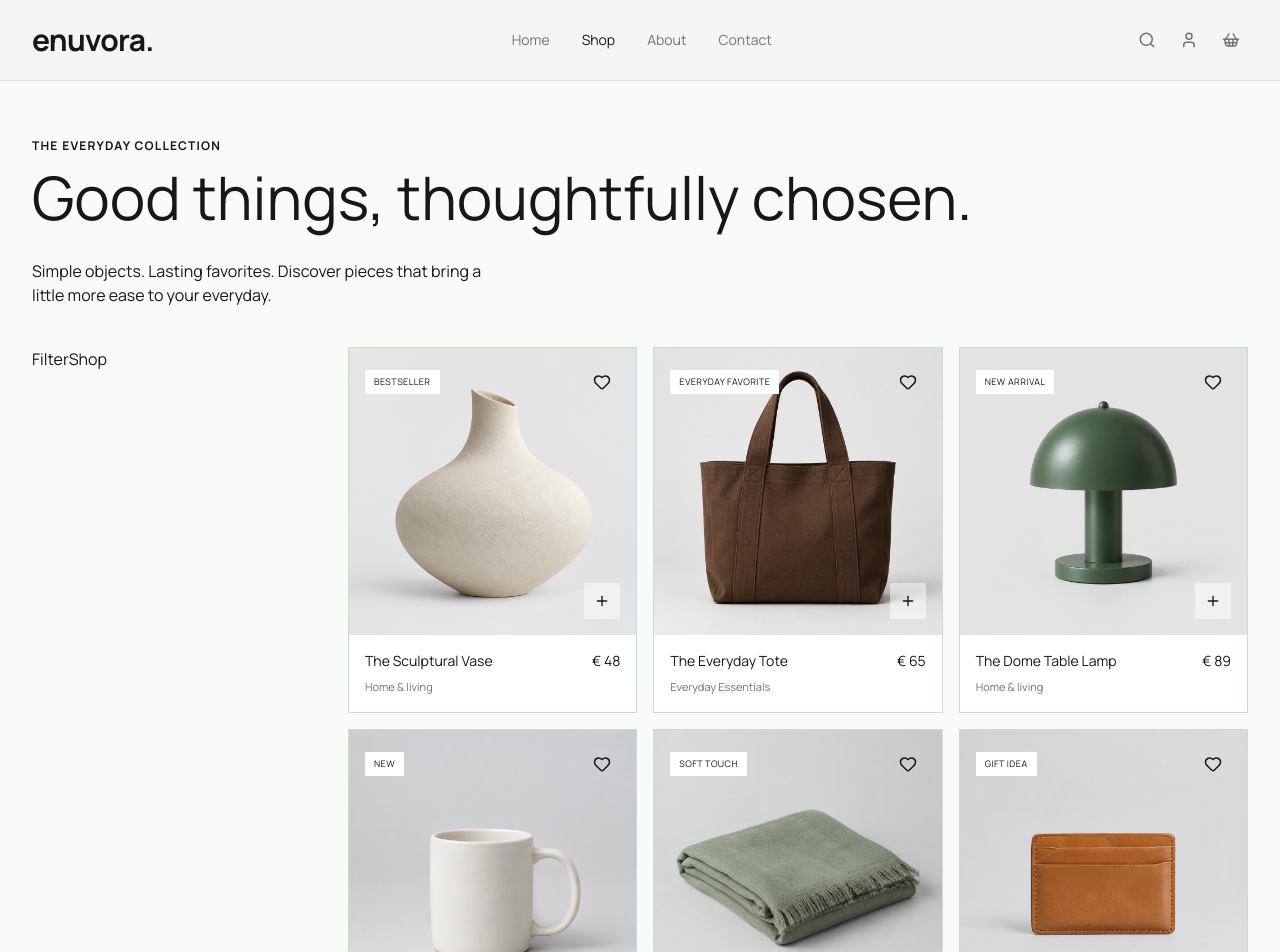
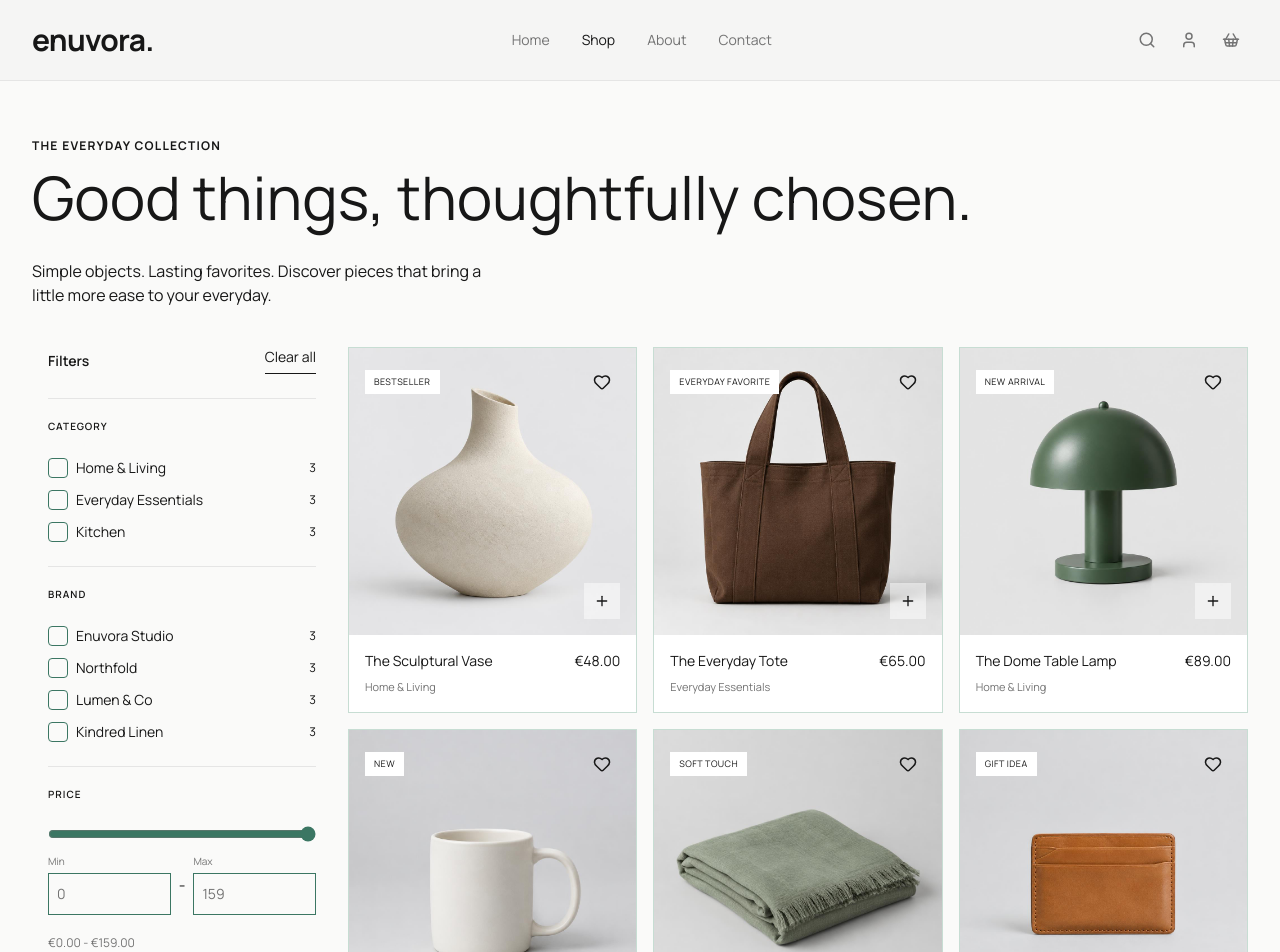
Before and after one commit to franek86/enuvora, a Next.js app: page /shop in a window 1280 px wide. Shown: the top 952 px of the page. Built offline with nearby package versions, Linux system fonts and the light colour scheme.

Commit message:
Create product filters and pagination. Working on sort and filter count

```diff
--- a/app/components/card/Card.tsx
+++ b/app/components/card/Card.tsx
@@ -1,6 +1,7 @@
 import Image from "next/image";
 import { Heart, Plus } from "lucide-react";
 import { Product } from "@/app/types/product";
+import { money } from "@/app/helpers/currency";
 
 interface CardProps {
   product: Product;
@@ -9,7 +10,7 @@ interface CardProps {
 const Card = ({ product }: CardProps) => {
   const { title, image, price, category, tag } = product;
   return (
-    <article className='group bg-surface border border-brand-200 cursor-pointer'>
+    <article className='group bg-surface border border-brand-200 cursor-pointer h-fit'>
       <div className='relative overflow-hidden aspect-square'>
         <header className='flex justify-between items-center relative z-1 p-4'>
           <div className='bg-surface text-[9px] uppercase px-2.25 py-1.25 tracking-wider'>{tag}</div>
@@ -33,7 +34,7 @@ const Card = ({ product }: CardProps) => {
       <div className='p-4'>
         <main className='flex justify-between items-center text-foreground font-normal text-sm'>
           <p className='underline-offset-5 hover:underline'>{title}</p>
-          <p>€ {price}</p>
+          <p>{money(price)}</p>
         </main>
         <footer className='text-foreground-muted text-[11px] mt-2'>{category}</footer>
       </div>
--- a/app/components/shop/FilterShop.tsx
+++ b/app/components/shop/FilterShop.tsx
@@ -1,7 +1,147 @@
-import React from "react";
+"use client";
+import React, { useState } from "react";
 
-const FilterShop = () => {
-  return <div>FilterShop</div>;
+import Button from "../ui/Button";
+import { money } from "@/app/helpers/currency";
+import { Product } from "@/app/types/product";
+
+type Filters = {
+  cat: string[];
+  brand: string[];
+  min: number;
+  max: number;
+};
+
+type filterProps = {
+  products: Product[];
+  filters: Filters;
+  setFilters: React.Dispatch<React.SetStateAction<Filters>>;
+  maxPrice: number;
+};
+
+const FilterShop = ({ products, filters, setFilters, maxPrice }: filterProps) => {
+  //TO DO: Need to get data from backend api
+  const categories = [...new Set(products.map((p) => p.category))];
+  const brands = [...new Set(products.map((p) => p.brand))];
+
+  /* Toogle checkbox */
+  const handleCheckbox = (value: string, type: "cat" | "brand") => {
+    setFilters((prev) => ({
+      ...prev,
+      [type]: prev[type].includes(value) ? prev[type].filter((item) => item !== value) : [...prev[type], value],
+    }));
+  };
+
+  return (
+    <aside className='flex flex-col px-4 gap-6'>
+      <header className='flex items-center justify-between'>
+        <h2 className='text-sm font-semibold'>Filters</h2>
+        <Button variation='outline'>Clear all</Button>
+      </header>
+
+      {/* Categories */}
+      <fieldset className='filter-group'>
+        <div className='filter-legend'>Category</div>
+
+        {categories.map((c) => (
+          <label key={c} className='group flex items-center gap-2 cursor-pointer text-sm'>
+            <input type='checkbox' className='peer sr-only' checked={filters.cat.includes(c)} onChange={() => handleCheckbox(c, "cat")} />
+
+            <span className=' flex h-5 w-5 items-center justify-center rounded border border-brand-600 peer-checked:border-brand-600 peer-checked:bg-brand-600'>
+              <svg className='hidden h-3.5 w-3.5 text-white group-has-checked:block' viewBox='0 0 20 20' fill='none' aria-hidden='true'>
+                <path d='m5 10 3 3 7-7' stroke='currentColor' strokeWidth='2' strokeLinecap='round' strokeLinejoin='round' />
+              </svg>
+            </span>
+            <span>{c}</span>
+            <span className='text-xs ml-auto'>3</span>
+          </label>
+        ))}
+      </fieldset>
+
+      {/* Brands */}
+      <fieldset className='filter-group'>
+        <div className='filter-legend'>Brand</div>
+
+        {brands.map((b) => (
+          <label key={b} className='group flex items-center gap-2 cursor-pointer text-sm'>
+            <input
+              type='checkbox'
+              className='peer sr-only'
+              checked={filters.brand.includes(b)}
+              onChange={() => handleCheckbox(b, "brand")}
+            />
+            <span className=' flex h-5 w-5 items-center justify-center rounded border border-brand-600 peer-checked:border-brand-600 peer-checked:bg-brand-600'>
+              <svg className='hidden h-3.5 w-3.5 text-white group-has-checked:block' viewBox='0 0 20 20' fill='none' aria-hidden='true'>
+                <path d='m5 10 3 3 7-7' stroke='currentColor' strokeWidth='2' strokeLinecap='round' strokeLinejoin='round' />
+              </svg>
+            </span>
+            <span>{b}</span>
+            <span className='text-xs ml-auto'>3</span>
+          </label>
+        ))}
+      </fieldset>
+
+      {/* Price range */}
+      <fieldset className='filter-group'>
+        <div className='filter-legend'>Price</div>
+
+        <input
+          className='accent-brand-600'
+          type='range'
+          min={filters.min}
+          max={maxPrice}
+          value={filters.max}
+          aria-label='Maximum price'
+          onChange={(e) =>
+            setFilters((prev) => ({
+              ...prev,
+              max: Math.max(filters.min, Number(e.target.value)),
+            }))
+          }
+        />
+
+        <div className='flex items-center gap-2'>
+          <label className='flex flex-col text-foreground-muted gap-1 text-[10px] flex-1'>
+            <span>Min</span>
+            <input
+              className='border border-brand-600 px-2 py-2.5 text-sm'
+              type='number'
+              min={0}
+              max={maxPrice}
+              value={filters.min}
+              onChange={(e) =>
+                setFilters((prev) => ({
+                  ...prev,
+                  min: Math.min(filters.max, Math.max(0, Number(e.target.value))),
+                }))
+              }
+            />
+          </label>
+          <span>-</span>
+          <label className='flex flex-col text-foreground-muted gap-1 text-[10px] flex-1'>
+            <span>Max</span>
+            <input
+              className='border border-brand-600 px-2 py-2.5 text-sm'
+              type='number'
+              min={filters.min}
+              max={maxPrice}
+              value={filters.max}
+              onChange={(e) =>
+                setFilters((prev) => ({
+                  ...prev,
+                  max: Math.max(filters.min, Math.min(maxPrice, Number(e.target.value))),
+                }))
+              }
+            />
+          </label>
+        </div>
+
+        <p className='mt-2 text-xs text-foreground-muted'>
+          {money(filters.min)} - {money(filters.max)}
+        </p>
+      </fieldset>
+    </aside>
+  );
 };
 
 export default FilterShop;
--- a/app/components/shop/ListShop.tsx
+++ b/app/components/shop/ListShop.tsx
@@ -4,28 +4,72 @@ import Card from "../card/Card";
 import Pagination from "../Pagination";
 
 import { DUMMY_PRODUCTS_TEMPORARILY, PER_PAGE } from "@/app/constants/shopDummydata";
+import FilterShop from "./FilterShop";
+import Button from "../ui/Button";
 
 const ListShop = () => {
+  //should be data products from api
+  const products = DUMMY_PRODUCTS_TEMPORARILY;
+  const maxPrice = Math.max(...products.map((p) => p.price));
+
   const [page, setPage] = useState(1);
+  const [filters, setFilters] = useState({
+    cat: [] as string[],
+    brand: [] as string[],
+    min: 0,
+    max: maxPrice,
+  });
 
-  const total = DUMMY_PRODUCTS_TEMPORARILY?.length;
+  const visible = products.filter(
+    (p) =>
+      (!filters.cat.length || filters.cat.includes(p.category)) &&
+      (!filters.brand.length || filters.brand.includes(p.brand)) &&
+      p.price >= filters.min &&
+      p.price <= filters.max,
+  );
+
+  const total = products?.length;
 
   const pages = Math.max(1, Math.ceil(total / PER_PAGE));
   const current = Math.min(page, total);
 
-  const visibleData = DUMMY_PRODUCTS_TEMPORARILY?.slice((current - 1) * PER_PAGE, current * PER_PAGE);
+  const visibleData = visible?.slice((current - 1) * PER_PAGE, current * PER_PAGE);
+
+  /* Get product categories
+    TO DO: Get categories from backend
+  */
 
   const handleClickPagination = (p: number) => {
     setPage(p);
     window.scrollTo({ top: 0, behavior: "smooth" });
   };
 
+  const handleReset = () => {
+    setFilters({
+      cat: [],
+      brand: [],
+      min: 0,
+      max: maxPrice,
+    });
+  };
+
   return (
-    <div>
+    <div className='grid grid-cols-1 md:grid-cols-[300px_minmax(400px,_1fr)] gap-4'>
+      <FilterShop products={products} filters={filters} setFilters={setFilters} maxPrice={maxPrice} />
+
       <section className='grid grid-cols-1 sm:grid-cols-2 md:grid-col-2 lg:grid-cols-3 gap-4'>
         {visibleData.map((item) => {
           return <Card key={item.id} product={item} />;
         })}
+
+        {visible.length === 0 && (
+          <div className='py-20 text-center text-muted-foreground'>
+            <p>No pieces match these filters.</p>
+            <Button variation='outline' onClick={handleReset}>
+              Clear filters
+            </Button>
+          </div>
+        )}
       </section>
 
       <Pagination pages={pages} current={current} onClick={handleClickPagination} />
--- a/app/constants/shopDummydata.ts
+++ b/app/constants/shopDummydata.ts
@@ -7,8 +7,9 @@ export const DUMMY_PRODUCTS_TEMPORARILY: Product[] = [
     id: 1,
     title: "The Sculptural Vase",
     price: 48,
-    category: "Home & living",
+    category: "Home & Living",
     tag: "Bestseller",
+    brand: "Enuvora Studio",
     favorite: true,
     image: "/images/sculpture-vase.jpg",
   },
@@ -17,6 +18,7 @@ export const DUMMY_PRODUCTS_TEMPORARILY: Product[] = [
     title: "The Everyday Tote",
     price: 65,
     category: "Everyday Essentials",
+    brand: "Northfold",
     tag: "Everyday favorite",
     favorite: true,
     image: "/images/everyday-tote.jpg",
@@ -25,7 +27,8 @@ export const DUMMY_PRODUCTS_TEMPORARILY: Product[] = [
     id: 3,
     title: "The Dome Table Lamp",
     price: 89,
-    category: "Home & living",
+    category: "Home & Living",
+    brand: "Lumen & Co",
     tag: "New arrival",
     favorite: true,
     image: "/images/dome-lamp.jpg",
@@ -35,6 +38,7 @@ export const DUMMY_PRODUCTS_TEMPORARILY: Product[] = [
     title: "The Morning Mug",
     price: 22,
     category: "Kitchen",
+    brand: "Enuvora Studio",
     tag: "New",
     favorite: false,
     image: "/images/mug.jpg",
@@ -44,6 +48,7 @@ export const DUMMY_PRODUCTS_TEMPORARILY: Product[] = [
     title: "The Linen Throw",
     price: 120,
     category: "Home & Living",
+    brand: "Kindred Linen",
     tag: "Soft touch",
     favorite: false,
     image: "/images/throw.jpg",
@@ -52,7 +57,8 @@ export const DUMMY_PRODUCTS_TEMPORARILY: Product[] = [
     id: 6,
     title: "The Card Wallet",
     price: 39,
-    category: "Everday Essentials",
+    category: "Everyday Essentials",
+    brand: "Northfold",
     tag: "Gift Idea",
     favorite: false,
     image: "/images/wallet.jpg",
@@ -61,7 +67,8 @@ export const DUMMY_PRODUCTS_TEMPORARILY: Product[] = [
     id: 7,
     title: "The Bud Vase",
     price: 28,
-    category: "Home & living",
+    category: "Home & Living",
+    brand: "Enuvora Studio",
     tag: "Small Batch",
     favorite: false,
     image: "/images/sculpture-vase.jpg",
@@ -71,6 +78,7 @@ export const DUMMY_PRODUCTS_TEMPORARILY: Product[] = [
     title: "The Market Bag",
     price: 45,
     category: "Everyday Essentials",
+    brand: "Northfold",
     tag: "Lightweight",
     favorite: false,
     image: "/images/everyday-tote.jpg",
@@ -79,7 +87,8 @@ export const DUMMY_PRODUCTS_TEMPORARILY: Product[] = [
     id: 9,
     title: "The Arc Reading Lamp",
     price: 159,
-    category: "Home & living",
+    category: "Home & Living",
+    brand: "Lumen & Co",
     tag: "Limited",
     favorite: false,
     image: "/images/dome-lamp.jpg",
@@ -89,6 +98,7 @@ export const DUMMY_PRODUCTS_TEMPORARILY: Product[] = [
     title: "The Espresso Set",
     price: 54,
     category: "Kitchen",
+    brand: "Kindred Linen",
     tag: "Set of 4",
     favorite: false,
     image: "/images/mug.jpg",
@@ -98,6 +108,7 @@ export const DUMMY_PRODUCTS_TEMPORARILY: Product[] = [
     title: "The Wool Blanket",
     price: 145,
     category: "Home & Living",
+    brand: "Kindred Linen",
     tag: "Warm",
     favorite: false,
     image: "/images/throw.jpg",
@@ -106,9 +117,20 @@ export const DUMMY_PRODUCTS_TEMPORARILY: Product[] = [
     id: 12,
     title: "The Key Pouch",
     price: 24,
-    category: "Everday Essentials",
+    category: "Everyday Essentials",
+    brand: "Lumen & Co",
     tag: "Essential",
     favorite: false,
     image: "/images/wallet.jpg",
   },
+  {
+    id: 13,
+    title: "The Ceramic Candle",
+    price: 34,
+    category: "Home & Living",
+    brand: "Lumen & Co",
+    tag: "FRAGRANT",
+    favorite: false,
+    image: "/images/mug.jpg",
+  },
 ];
--- a/app/globals.css
+++ b/app/globals.css
@@ -84,6 +84,14 @@
     line-height: 1.2;
     color: var(--color-foreground);
   }
+
+  .filter-group {
+    @apply flex flex-col border-t border-border pt-5 gap-3;
+
+    .filter-legend {
+      @apply text-[10px] font-semibold uppercase mb-3 tracking-widest;
+    }
+  }
 }
 
 /* -------------------------------------------------------------------------- */
--- /dev/null
+++ b/app/helpers/currency.ts
@@ -0,0 +1 @@
+export const money = (value: number) => new Intl.NumberFormat("en-US", { style: "currency", currency: "EUR" }).format(value);
--- a/app/shop/page.tsx
+++ b/app/shop/page.tsx
@@ -34,10 +34,7 @@ const Shop = () => {
           <p className='max-w-120'>Simple objects. Lasting favorites. Discover pieces that bring a little more ease to your everyday.</p>
         </div>
 
-        <div className='grid grid-cols-1 md:grid-cols-[300px_minmax(400px,_1fr)] gap-4'>
-          <FilterShop />
-          <ListShop />
-        </div>
+        <ListShop />
       </main>
     </MainLayout>
   );
--- a/app/types/product.ts
+++ b/app/types/product.ts
@@ -3,6 +3,7 @@ export interface Product {
   title: string;
   price: number;
   category: string;
+  brand: string;
   tag: string;
   favorite: boolean;
   image: string;
```
Also changed, not shown: app/components/Pagination.tsx (+13 -0 lines).
